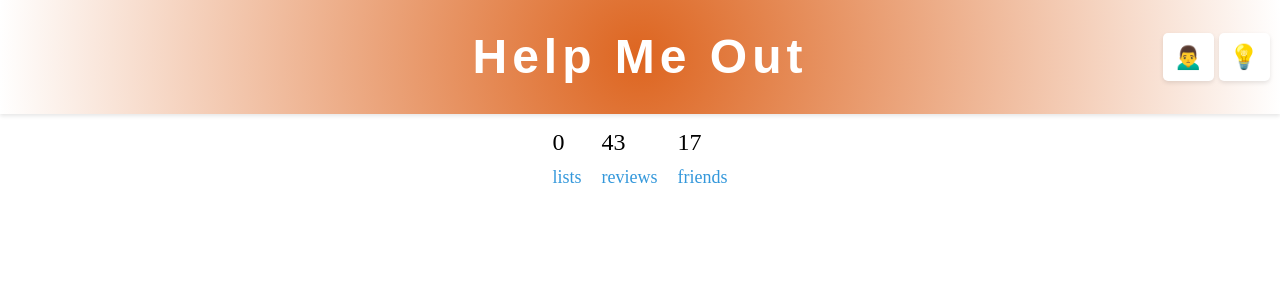
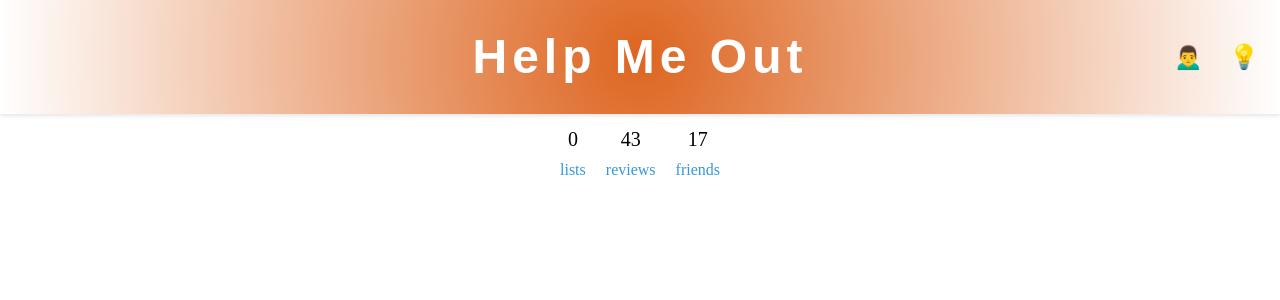
Before and after one commit to philipalgebrink/helpmeout, a Nuxt app: page /u/1/followers in a window 1280 px wide. Shown: the top 300 px of the page. Built offline with nearby package versions, Linux system fonts and the light colour scheme; no server answers.

Commit message:
Started with loading

```diff
--- /dev/null
+++ b/components/loading.vue
@@ -0,0 +1,34 @@
+<template>
+  <div class="loading-container">
+    <div class="spinner"></div>
+    <p>Loading...</p>
+  </div>
+</template>
+
+<script lang="ts" setup>
+
+</script>
+
+<style scoped>
+.loading-container {
+  display: flex;
+  flex-direction: column;
+  align-items: center;
+  justify-content: center;
+  height: 100vh;
+}
+
+.spinner {
+  border: 16px solid #f3f3f3;
+  border-top: 16px solid #3498db;
+  border-radius: 50%;
+  width: 120px;
+  height: 120px;
+  animation: spin 2s linear infinite;
+}
+
+@keyframes spin {
+  0% { transform: rotate(0deg); }
+  100% { transform: rotate(360deg); }
+}
+</style>
--- a/components/navprofile.vue
+++ b/components/navprofile.vue
@@ -61,15 +61,16 @@ onMounted(async () => {
 .nav-profile li {
   margin: 0;
   line-height: 10px;
+  text-align: center;
 }
 
 .nav-profile a {
   text-decoration: none;
-  font-size: 18px;
+  font-size: 16px;
 }
 
 .nav-profile p {
-  font-size: 24px;
+  font-size: 20px;
   color: white;
 }
 
--- a/components/profile.vue
+++ b/components/profile.vue
@@ -1,17 +1,20 @@
 <template>
-  <div class="profile">
+  <div v-if="isLoading">
+    <loading />
+  </div>
+  <div v-else class="profile">
     <div class="profileHeader">
       <div class="backgroundImage" :style="{ backgroundImage: `url(${profileBannerUrl})` }"></div>
       <div class="gradientOverlay"></div>
       <div class="profilePictureContainer">
-        <profilepicture />
+        <profilepicture :src="profilePictureUrl" />
         <div v-if="showButton" class="profileButtons">
           <notificationbutton />
           <editprofilebutton />
         </div>
       </div>
       <div class="profileInfo">
-        <h1>@ {{ nickname }}</h1>
+        <h1>@{{ nickname }}</h1>
         <navprofile />
       </div>
       <div v-if="showButton" class="settingsButton">
@@ -24,7 +27,7 @@
         <NuxtLink @click.prevent="GoToLists">{{ showButton ? 'My Lists' : `${nickname}'s Lists` }} ➡️</NuxtLink>
         <createlistbutton v-if="showButton" />
       </div>
-      <mylists maxLists="4"/>
+      <mylists :maxLists="4" />
       <spacer />
       <NuxtLink @click="">{{ showButton ? 'My Reviews' : `${nickname}'s Reviews` }} ➡️</NuxtLink>
       <myreviews />
@@ -37,11 +40,11 @@
 </template>
 
 <script lang="ts" setup>
+
 const { showButton, nickname } = useShowButton();
-const profilePictureUrl = ref('https://www.strasys.uk/wp-content/uploads/2022/02/Depositphotos_484354208_S.jpg');
-const profileBannerUrl = ref('https://www.strasys.uk/wp-content/uploads/2022/02/Depositphotos_484354208_S.jpg');
-
-import { useRouter } from 'vue-router';
+const profilePictureUrl = ref('');
+const profileBannerUrl = ref('');
+const isLoading = ref(true);
 
 const router = useRouter();
 
@@ -58,19 +61,21 @@ onMounted(async () => {
 
     if (pictureResponse.ok) {
       const pictureData = await pictureResponse.json();
-      profilePictureUrl.value = pictureData.profilePictureUrl || profilePictureUrl.value;
+      profilePictureUrl.value = pictureData.profilePictureUrl || 'https://www.strasys.uk/wp-content/uploads/2022/02/Depositphotos_484354208_S.jpg';
     } else {
       console.error('Failed to fetch profile picture');
     }
 
     if (bannerResponse.ok) {
       const bannerData = await bannerResponse.json();
-      profileBannerUrl.value = bannerData.profileBannerUrl || profileBannerUrl.value;
+      profileBannerUrl.value = bannerData.profileBannerUrl || 'https://www.strasys.uk/wp-content/uploads/2022/02/Depositphotos_484354208_S.jpg';
     } else {
       console.error('Failed to fetch profile banner');
     }
   } catch (error) {
     console.error('Error fetching profile data:', error);
+  } finally {
+    isLoading.value = false;
   }
 });
 </script>
@@ -112,6 +117,7 @@ onMounted(async () => {
 
 .profile h1 {
   font-size: 36px;
+  letter-spacing: 2px;
 }
 
 .profilePictureContainer {
--- a/components/profilebutton.vue
+++ b/components/profilebutton.vue
@@ -1,15 +1,15 @@
 <template>
   <div>
-    <button @click="goToProfile">🙍‍♂️</button>
+    <button ref="profileButton" @click="goToProfile" :class="buttonClass">🙍‍♂️</button>
   </div>
 </template>
 
 <script lang="ts" setup>
-import { ref, onMounted, watch } from 'vue';
-import { useRouter } from 'vue-router';
 
 const router = useRouter();
 const nickname = ref<string | null>(null);
+const colorMode = useColorMode();
+const profileButton = ref<HTMLButtonElement | null>(null);
 
 const goToProfile = () => {
   if (nickname.value) {
@@ -27,19 +27,26 @@ const updateNickname = () => {
   }
 };
 
-onMounted(updateNickname);
+const buttonClass = computed(() => {
+  return colorMode.preference === 'dark' ? 'dark-mode' : 'light-mode';
+});
+
+// Ensure the button reflects the correct initial state
+onMounted(() => {
+  updateNickname();
+});
+
 watch(() => localStorage.getItem('user'), updateNickname);
 </script>
 
 <style scoped>
-button {
-  background-color: white;
+button.light-mode, button.dark-mode {
+  background-color: transparent;
   border: none;
   border-radius: 5px;
   padding: 10px 10px;
   font-size: 24px;
   cursor: pointer;
-  box-shadow: 0 2px 4px rgba(0, 0, 0, 0.1); /* Subtle shadow */
   text-decoration: none;
   letter-spacing: 1px;
   filter: none;
@@ -50,7 +57,7 @@ button.dark-mode {
   filter: grayscale(100%);
 }
 
-button.dark-mode:hover, button.light-mode:hover {
-  background-color: rgba(255, 255, 255, 0.8);
+button:hover {
+  scale: 1.1;
 }
 </style>
--- a/components/themebutton.vue
+++ b/components/themebutton.vue
@@ -39,13 +39,12 @@ onMounted(() => {
 <style>
 
 button.light-mode, button.dark-mode {
-  background-color: white;
+  background-color: transparent;
   border: none;
   border-radius: 5px;
   padding: 10px 10px;
   font-size: 24px;
   cursor: pointer;
-  box-shadow: 0 2px 4px rgba(0, 0, 0, 0.1); /* Subtle shadow */
   text-decoration: none;
   letter-spacing: 1px;
   filter: none;
@@ -57,7 +56,7 @@ button.dark-mode {
 }
 
 button.dark-mode:hover, button.light-mode:hover {
-  background-color: rgba(255, 255, 255, 0.8);
+  scale: 1.1;
 }
 
 </style>
```
